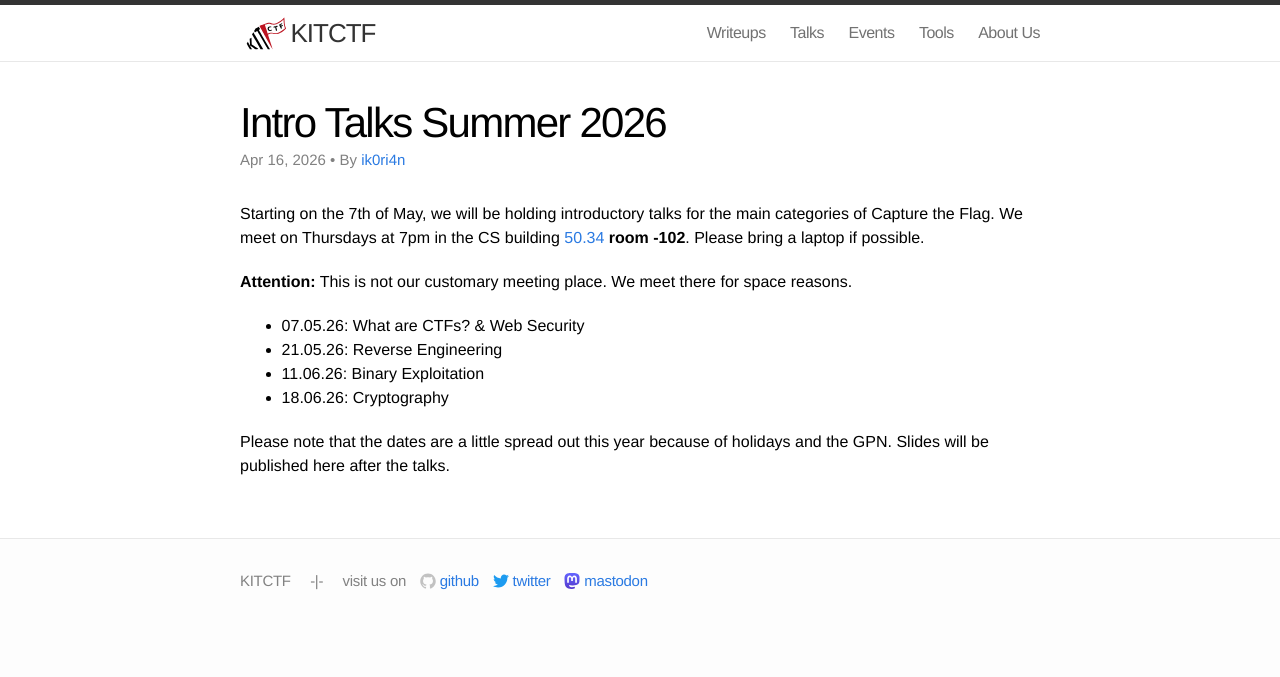
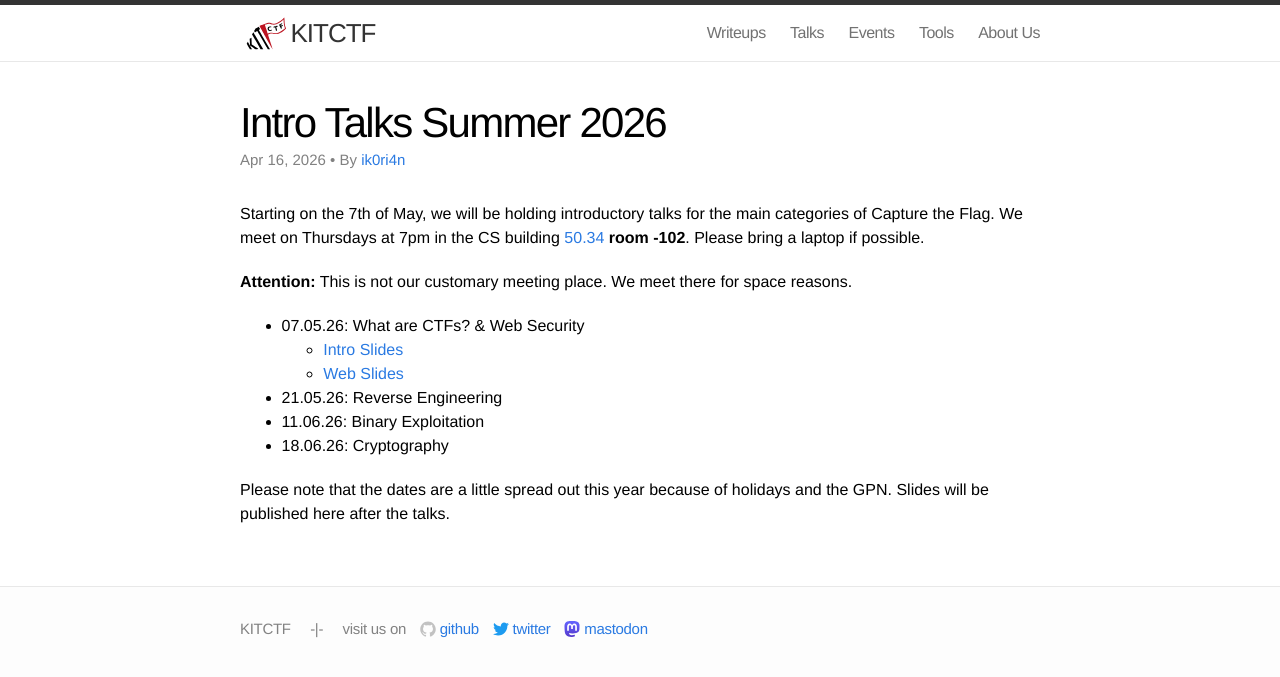
Before and after one commit to kitctf/www, a Jekyll site: the page built from _posts/2026-04-16-intro.md, in a window 1280 px wide. Shown: the top 677 px of the page. Built offline with Jekyll 4.4.1, drawn with Linux system fonts in a browser that asks for light colours.

Commit message:
feat: add intro slides (intro, web) 26 ss

```diff
--- a/_posts/2026-04-16-intro.md
+++ b/_posts/2026-04-16-intro.md
@@ -13,6 +13,8 @@ We meet on Thursdays at 7pm in the CS building [50.34](https://www.kit.edu/campu
 **Attention:** This is not our customary meeting place. We meet there for space reasons.
 
  * 07.05.26: What are CTFs? & Web Security
+    * [Intro Slides](/talks/2026-05-07-intro/intro-26-ss.pdf)
+    * [Web Slides](/talks/2026-05-07-web/web-26-ss.pdf)
  * 21.05.26: Reverse Engineering
  * 11.06.26: Binary Exploitation
  * 18.06.26: Cryptography
```
Also changed, not shown: 2 other files.
